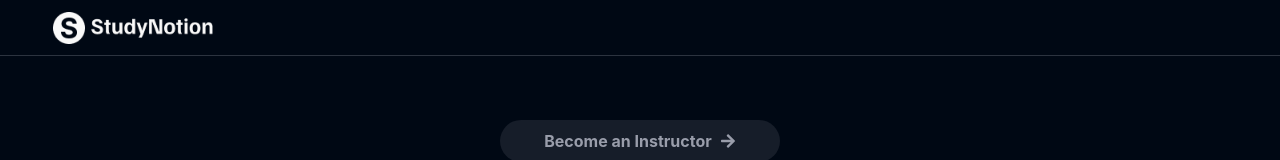
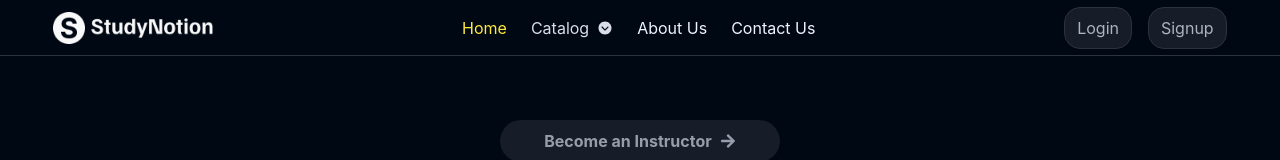
Before and after one commit to zakizaidi55/EdTech, a React (Create React App) app in the folder EdTech/STUDYNOTION/: page / in a window 1280 px wide. Shown: the top 160 px of the page. Built offline with nearby package versions, Linux system fonts and the light colour scheme; no server answers.

Commit message:
adding navbar with redux toolkil and combine reducer

```diff
--- a/EdTech/STUDYNOTION/package.json
+++ b/EdTech/STUDYNOTION/package.json
@@ -3,14 +3,19 @@
   "version": "0.1.0",
   "private": true,
   "dependencies": {
+    "@reduxjs/toolkit": "^2.2.5",
+    "axios": "^1.7.2",
     "concurrently": "^8.2.2",
     "react": "^18.2.0",
     "react-dom": "^18.2.0",
+    "react-hot-toast": "^2.4.1",
     "react-icon": "^1.0.0",
     "react-icons": "^5.1.0",
+    "react-redux": "^9.1.2",
     "react-router-dom": "^6.23.0",
     "react-scripts": "5.0.1",
     "react-type-animation": "^3.2.0",
+    "redux-toolkit": "^1.1.2",
     "web-vitals": "^2.1.4"
   },
   "repository": {
--- a/EdTech/STUDYNOTION/src/components/common/Navbar.jsx
+++ b/EdTech/STUDYNOTION/src/components/common/Navbar.jsx
@@ -1,11 +1,38 @@
-import React from 'react'
+import React, { useEffect, useState } from 'react'
 import { Link, matchPath, useLocation } from 'react-router-dom';
 import logo from "../../assets/Logo/Logo-Full-Light.png";
 import {NavbarLinks} from "../../data/navbar-links"
+import { useSelector } from 'react-redux';
+import { AiOutlineShoppingCart } from 'react-icons/ai';
+import ProfileDropDown from '../core/Auth/ProfileDropDown';
+import {categories} from "../../services/apis";
+import {apiConnector} from "../../services/apiconnector";
+import { IoIosArrowDropdownCircle } from 'react-icons/io';
 
 
 export const Navbar = () => {
+
+    const {token} = useSelector((state) => state.auth);
+    const {user} = useSelector((state) => state.profile);
+    const {totalItems} = useSelector((state) => state.cart)
     const location = useLocation();
+
+
+    const [subLinks, setSubLinks] = useState([]);
+
+    const fetchSubLinks = async() => {
+        try {
+            const result = await apiConnector("GET", categories.CATEGORIES_API);
+            console.log("printing sublinks results ", result );
+            setSubLinks(result.data.data);
+        } catch (error) {
+            console.log("Error while fetching the categories");
+        }
+    }
+
+    useEffect( () => {
+        fetchSubLinks();
+    },[])
 
     const matchRoute = (route) => {
         return matchPath({path:route}, location.pathname)
@@ -20,16 +47,27 @@ export const Navbar = () => {
         </Link>
 
         {/* nav links */}
-        {/*<nav>
+        <nav>
             <ul className='flex gap-x-6 text-richblack-25'>
                 {
                     NavbarLinks.map((link, index) => {
                         return (
                              <li key={index}>
                                 {
-                                    link.title === "Catalog" ? (<div></div>) : (
+                                    link.title === "Catalog" ? (<div className='flex items-center gap-2 group relative'>
+                                        <p>{link.title}</p>
+                                        <IoIosArrowDropdownCircle/>
+
+                                        <div className='invisible absolute left-[50%] top-[50%] flex flex-col rounded-md bg-richblack-5 p-4 text-richblack-900
+                                        opacity-0 transition-all duration-200 group-hover:visible group-hover:opacity-100 lg:w-[300px] translate-x-[-50%] translate-y-[50%]'>
+
+                                        <div className='absolute left-[50%] top-0 h-6 w-6 rotate-45 rounded bg-richblack-5 translate-x-[80%] translate-y-[-45%]'>
+
+                                        </div>
+                                        </div>
+                                    </div>) : (
                                         <Link to={link?.path}>
-                                            <p className=`{}`>
+                                            <p className={`${matchRoute(link?.path) ? "text-yellow-25" : "text-richblack-5"}`}>
                                                 {link.title}
                                             </p>
                                         </Link>
@@ -41,7 +79,56 @@ export const Navbar = () => {
                 }
 
             </ul>
-        </nav>*/}
+        </nav>
+
+            {/* login/signup/dashboard */}
+
+            <div className='flex gap-x-4 items-center'>
+
+                {
+                    user && user?.accountType != "Instructor" && (
+                        <Link to ="/dashboard/cart" className='relative'>
+                            <AiOutlineShoppingCart/>
+                            {
+                                totalItems > 0 && (
+                                    <span>
+                                        {totalItems}
+                                    </span>
+                                )
+                            }
+
+                        </Link>
+                    )
+                }
+
+                {
+                    token == null &&
+                    (
+                        <Link to="/login">
+                            <button className='border border-richblack-700 bg-richblack-800 px-[12px] py-[8px] text-richblack-100 rounded-2xl'>
+                                Login
+                            </button>
+                        </Link>
+                    )
+                }
+
+                {
+                    token == null &&
+                    (
+                        <Link to="/signup">
+                            <button className='border border-richblack-700 bg-richblack-800 px-[12px] py-[8px] text-richblack-100 rounded-2xl'>
+                                Signup
+                            </button>
+                        </Link>
+                    )
+                }
+
+                {
+                    token != null && <ProfileDropDown/>
+                }
+
+
+            </div>
 
         </div>
     </div>
--- /dev/null
+++ b/EdTech/STUDYNOTION/src/components/core/Auth/ProfileDropDown.jsx
@@ -0,0 +1,9 @@
+import React from 'react'
+
+function ProfileDropDown() {
+  return (
+    <div>ProfileDropDown</div>
+  )
+}
+
+export default ProfileDropDown
--- a/EdTech/STUDYNOTION/src/index.js
+++ b/EdTech/STUDYNOTION/src/index.js
@@ -3,13 +3,25 @@ import ReactDOM from "react-dom/client";
 import App from "./App";
 import "./index.css";
 import { BrowserRouter } from "react-router-dom";
+import { Provider } from 'react-redux'
+import rootReducer from "./reducers";
+import { configureStore } from "@reduxjs/toolkit";
+import { Toaster } from "react-hot-toast";
+
+
+const store = configureStore({
+  reducer:rootReducer,
+});
 
 const root = ReactDOM.createRoot(document.getElementById("root"));
 root.render(
   <React.StrictMode>
-    <BrowserRouter>
-      <App />
-    </BrowserRouter>
+    <Provider store={store}>
+      <BrowserRouter>
+        <App />
+      </BrowserRouter>
+      <Toaster/>
+    </Provider>
 
   </React.StrictMode>
 );
--- /dev/null
+++ b/EdTech/STUDYNOTION/src/reducers/index.js
@@ -0,0 +1,13 @@
+import { combineReducers } from "@reduxjs/toolkit";
+import authReducer from "./slices/authSlice"
+import profileReducer from "./slices/profileSlice";
+import cartReducer from "./slices/cartSlice";
+
+
+const rootReducer = combineReducers({
+    auth:authReducer,
+    profile:profileReducer,
+    cart:cartReducer,
+})
+
+export default rootReducer;
--- /dev/null
+++ b/EdTech/STUDYNOTION/src/reducers/slices/authSlice.js
@@ -0,0 +1,19 @@
+import {createSlice} from "@reduxjs/toolkit";
+
+const initialState = {
+    token:localStorage.getItem("token") ? JSON.parse(localStorage.getItem("token")) : null,
+}
+
+const authSlice = createSlice({
+    name:"auth",
+    initialState:initialState,
+    reducers:{
+        setToken(state, value) {
+            state.token = value.payload;
+        },
+    },
+})
+
+
+export const {setToken} = authSlice.actions;
+export default authSlice.reducer;
--- /dev/null
+++ b/EdTech/STUDYNOTION/src/reducers/slices/cartSlice.js
@@ -0,0 +1,21 @@
+import { createSlice } from "@reduxjs/toolkit";
+import {toast} from "react-hot-toast";
+
+const initialState = {
+    totalItems: localStorage.getItem("totalItems") ? JSON.parse(localStorage.getItem("totalItems")) : 0
+};
+
+
+const cartSlice = createSlice( {
+    name:"cart",
+    initialState:initialState,
+    reducers: {
+        setTotalItems(state, value){
+            state.token = value.payload
+        }
+    },
+});
+
+
+export const {setTotalItems} = cartSlice.actions;
+export default cartSlice.reducer;
--- /dev/null
+++ b/EdTech/STUDYNOTION/src/reducers/slices/profileSlice.js
@@ -0,0 +1,20 @@
+import { createSlice } from "@reduxjs/toolkit";
+
+
+const initialState = {
+    user:null,
+};
+
+
+const profileSlice = createSlice({
+    name:"profile",
+    initialState:initialState,
+    reducers: {
+        setUser(state, value) {
+            state.user = value.user;
+        },
+    }
+})
+
+export const {setUser} = profileSlice.actions
+export default profileSlice.reducer;
--- /dev/null
+++ b/EdTech/STUDYNOTION/src/services/apiconnector.js
@@ -0,0 +1,13 @@
+import axios from "axios";
+
+export const axiosInstance = axios.create({});
+
+export const apiConnector = (method, url, bodyData, headers, params) => {
+    return axiosInstance({
+        method:`${method}`,
+        url:`${url}`,
+        data:bodyData ? bodyData : null,
+        headers: headers ? headers: null,
+        params: params ? params : null,
+    });
+}
--- /dev/null
+++ b/EdTech/STUDYNOTION/src/services/apis.js
@@ -0,0 +1,5 @@
+const BASE_URL = process.env.REACT_APP_BASE_URL
+
+export const categories = {
+    CATEGORIES_API: BASE_URL + "/course/showAllCategories",
+};
```
Also changed, not shown: 2 other files (tests, documents, lock files or other folders).
